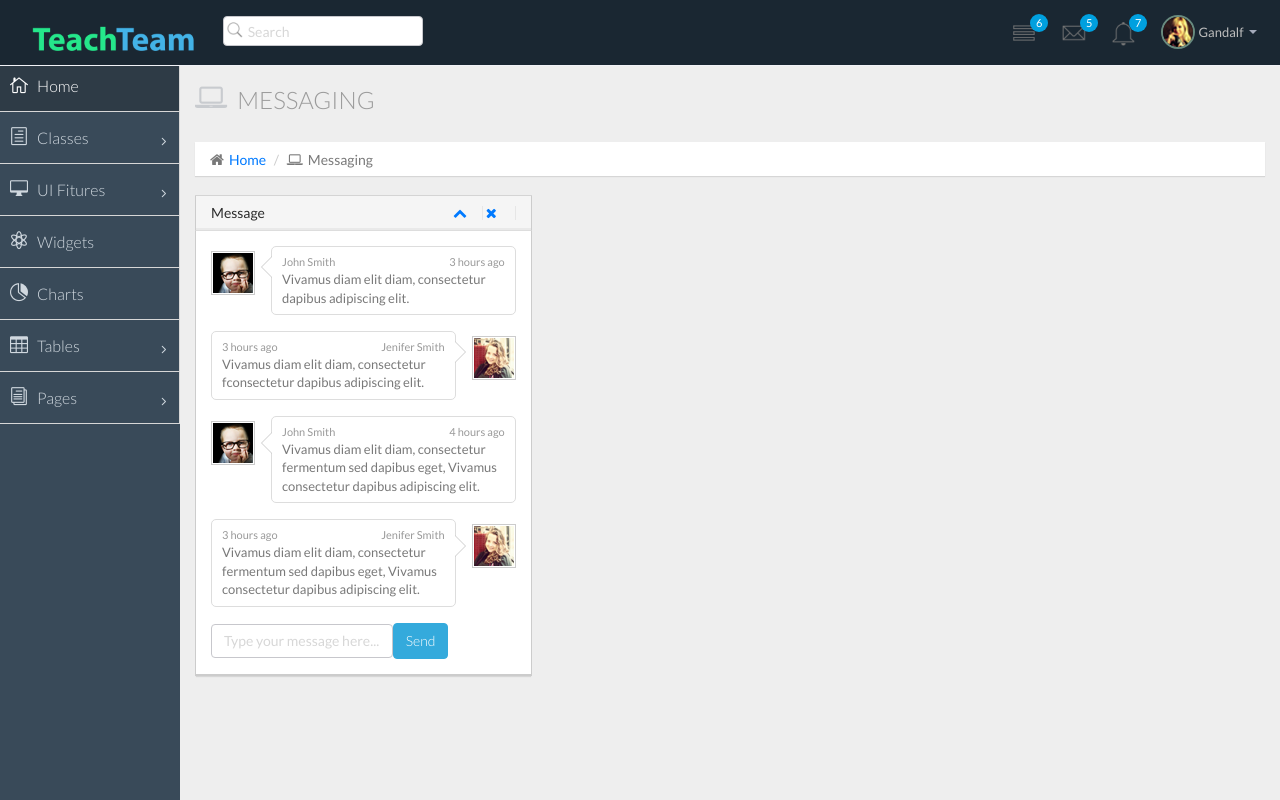
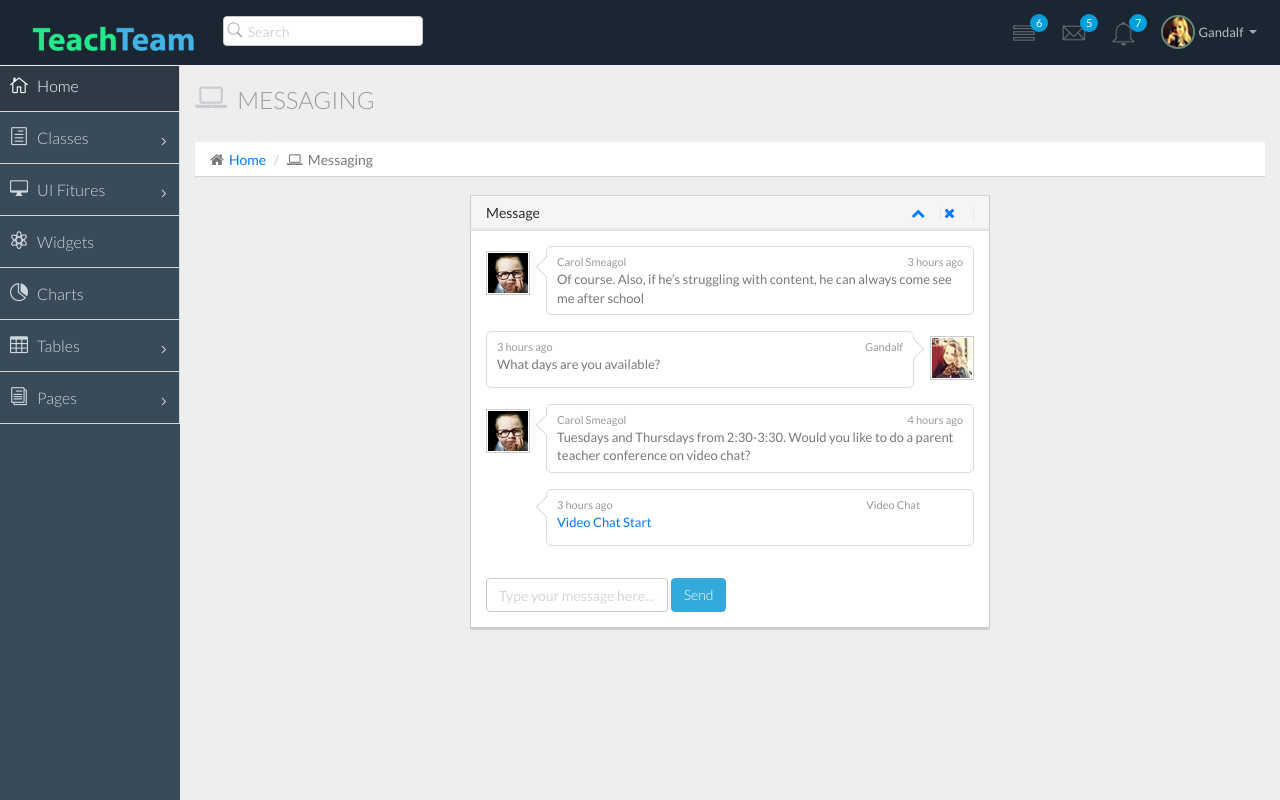
Before and after one commit to rahuang/TeachTeam, a Django app: template ClassConnect/templates/messaging.html in a window 1280 px wide. Run offline with Django 3.2, Linux system fonts and the light colour scheme; the template is opened without the code that fills it, so the values that code supplies are empty.

Commit message:
Added messagnging

```diff
--- a/ClassConnect/static/js/scripts.js
+++ b/ClassConnect/static/js/scripts.js
@@ -91,3 +91,10 @@ function initializeJS() {
 jQuery(document).ready(function(){
     initializeJS();
 });
+
+function sendMessage(){
+    input = $("#message").val();
+    $("#message").val("");
+    $("#newMessage").html('<div class="avatar pull-right"><img src="/static/img/user22.png" alt=""/></div><div class="chat-content"><div class="chat-meta">3 hours ago <span class="pull-right">Gandalf</span></div>' + input + '<div class="clearfix"></div></div>');
+
+}
--- a/ClassConnect/templates/messaging.html
+++ b/ClassConnect/templates/messaging.html
@@ -20,7 +20,8 @@
 
               <!-- project team & activity start -->
           <div class="row">
-            <div class="col-md-4 portlets">
+          <div class="col-md-3 portlets"></div>
+            <div class="col-md-6 portlets">
               <!-- Widget -->
               <div class="panel panel-default">
                 <div class="panel-heading">
@@ -47,8 +48,8 @@
 
                         <div class="chat-content">
                           <!-- In meta area, first include "name" and then "time" -->
-                          <div class="chat-meta">John Smith <span class="pull-right">3 hours ago</span></div>
-                          Vivamus diam elit diam, consectetur dapibus adipiscing elit.
+                          <div class="chat-meta">Carol Smeagol <span class="pull-right">3 hours ago</span></div>
+                          Of course. Also, if he’s struggling with content, he can always come see me after school
                           <div class="clearfix"></div>
                         </div>
                       </li>
@@ -62,8 +63,8 @@
 
                         <div class="chat-content">
                           <!-- In the chat meta, first include "time" then "name" -->
-                          <div class="chat-meta">3 hours ago <span class="pull-right">Jenifer Smith</span></div>
-                          Vivamus diam elit diam, consectetur fconsectetur dapibus adipiscing elit.
+                          <div class="chat-meta">3 hours ago <span class="pull-right">Gandalf</span></div>
+                          What days are you available?
                           <div class="clearfix"></div>
                         </div>
                       </li>
@@ -74,13 +75,13 @@
                         </div>
 
                         <div class="chat-content">
-                          <div class="chat-meta">John Smith <span class="pull-right">4 hours ago</span></div>
-                          Vivamus diam elit diam, consectetur fermentum sed dapibus eget, Vivamus consectetur dapibus adipiscing elit.
+                          <div class="chat-meta">Carol Smeagol <span class="pull-right">4 hours ago</span></div>
+                          Tuesdays and Thursdays from 2:30-3:30. Would you like to do a parent teacher conference on video chat?
                           <div class="clearfix"></div>
                         </div>
                       </li>
 
-                      <li class="by-other">
+                      <li class="by-me">
                         <!-- Use the class "pull-right" in avatar -->
                         <div class="avatar pull-right">
                           <img src="{{STATIC_URL}}img/user22.png" alt=""/>
@@ -88,11 +89,15 @@
 
                         <div class="chat-content">
                           <!-- In the chat meta, first include "time" then "name" -->
-                          <div class="chat-meta">3 hours ago <span class="pull-right">Jenifer Smith</span></div>
-                          Vivamus diam elit diam, consectetur fermentum sed dapibus eget, Vivamus consectetur dapibus adipiscing elit.
+                          <div class="chat-meta">3 hours ago <span class="pull-right">Video Chat</span></div>
+                          <a href="https://opentokrtc.com/TeachTeam">Video Chat Start</a>
                           <div class="clearfix"></div>
                         </div>
                       </li>
+                      <li id="newMessage" class="by-other">
+
+                      </li>
+
 
                     </ul>
 
@@ -102,9 +107,9 @@
 
                       <form class="form-inline">
                         <div class="form-group">
-                            <input type="text" class="form-control" placeholder="Type your message here...">
+                            <input type="text" class="form-control" id="message" placeholder="Type your message here...">
                         </div>
-                        <button type="submit" class="btn btn-info">Send</button>
+                        <div class="btn btn-info" onclick="sendMessage();">Send</div>
                       </form>
 
 
--- a/ClassConnect/views.py
+++ b/ClassConnect/views.py
@@ -129,7 +129,7 @@ class ClassPage(TemplateView):
 
 
 
-        return render(request, 'class.html', {"className": request.GET['name'], students":students, "completeAssignments": completeAssignments, "notCompleteAssignments": notCompleteAssignments})
+        return render(request, 'class.html', {"className": request.GET['name'], "students":students, "completeAssignments": completeAssignments, "notCompleteAssignments": notCompleteAssignments})
 
 
 class IndexPage(TemplateView):
```
